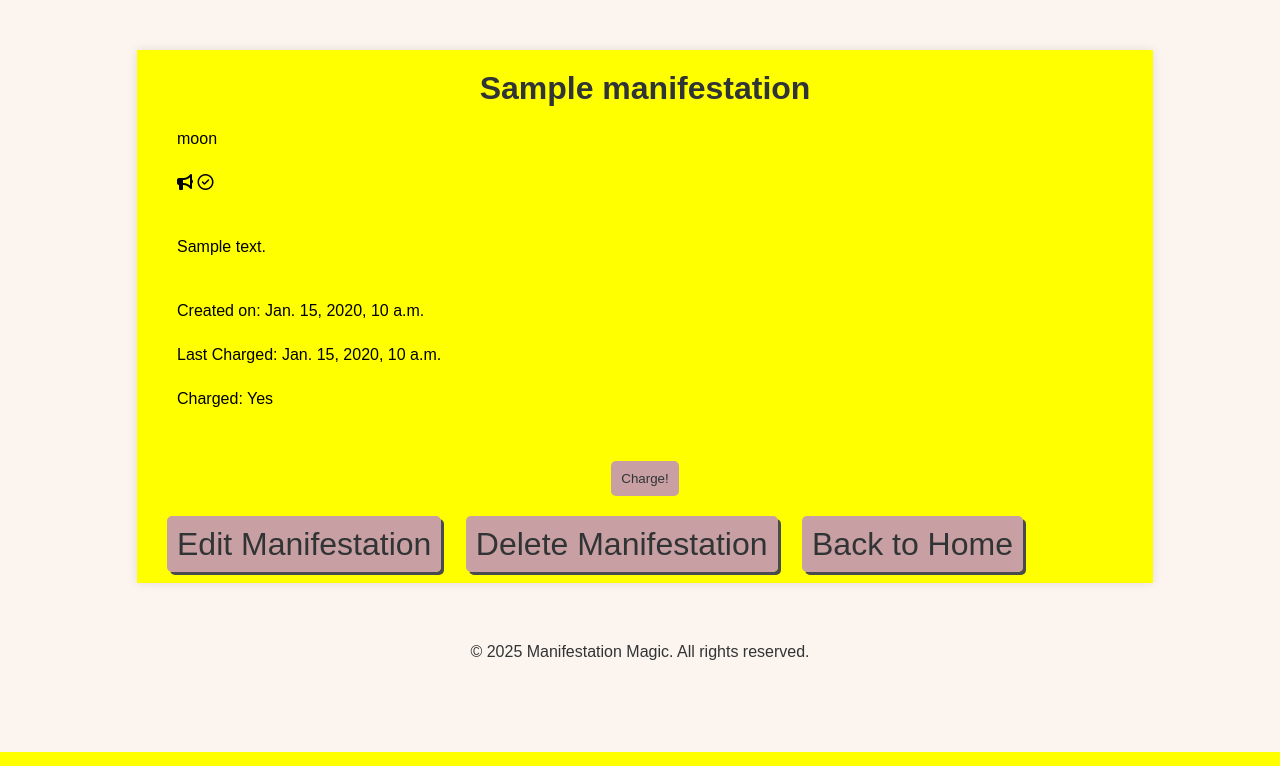
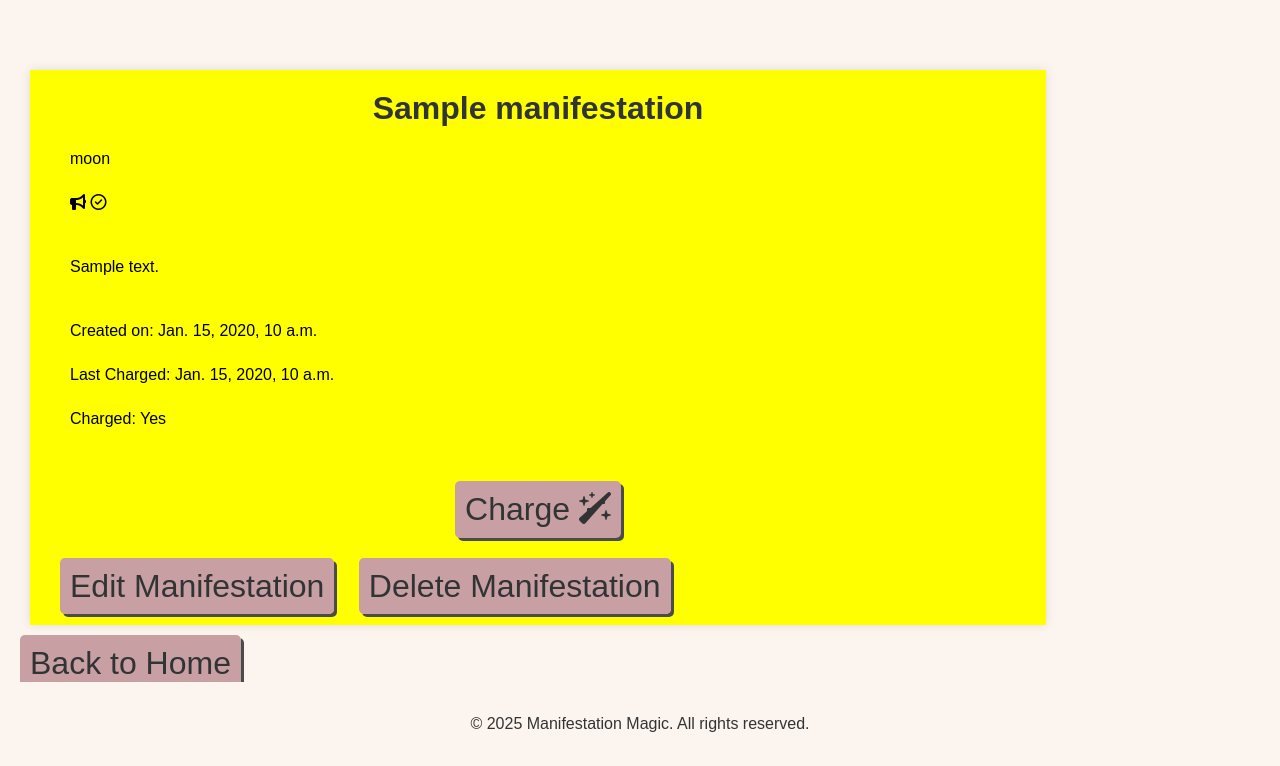
Before and after one commit to Jo-JPEG/manifestation-magic, a Django app: a page that uses manifest/templates/manifest/view_manifestation.html in a window 1280 px wide. Shown: the part 48-814 px from the top of the page. Run offline with Django 4.2, Linux system fonts and the light colour scheme; a user stored in the database is signed in; tables that the repository leaves empty hold one stand-in row (values such as "Sample post"); some libraries are stand-ins or nearby versions.

Commit message:
style charge button

```diff
--- a/manifest/templates/manifest/view_manifestation.html
+++ b/manifest/templates/manifest/view_manifestation.html
@@ -32,7 +32,7 @@
         {% if user == manifestation.owner %}
             <form action="{% url 'charge_manifestation' manifestation.slug %}" method="POST">
                 {% csrf_token %}
-                <button class="charge-button" type="submit">Charge!</button>
+                <button class="charge-button" type="submit">Charge <i class="fa-solid fa-wand-sparkles"></i></button>
             </form>
         {% else %}
             <p>Only the owner can charge this manifestation.</p>
@@ -50,7 +50,7 @@
         <a class="large-button" href="{% url 'edit_manifestation' manifestation.slug %}">Edit Manifestation</a>
         <a class="large-button" href="{% url 'delete_manifestation' manifestation.slug %}">Delete Manifestation</a>
     {% endif %}
+</div>
+    <a class="large-button" href="{% url 'home' %}">Back to Home</a>
 
-    <a class="large-button" href="{% url 'home' %}">Back to Home</a>
-</div>
 {% endblock %}
--- a/static/manifest/css/style.css
+++ b/static/manifest/css/style.css
@@ -126,7 +126,7 @@ a:hover {
 
 .manifestation_container {
     width: 80%;
-    margin: 0 auto;
+    margin: 20px;
     padding: 20px;
     box-shadow: 0 0 10px rgba(0, 0, 0, 0.1);
 }
@@ -200,6 +200,23 @@ a:hover {
 }
 
 .large-button:hover {
+    background-color: var(--outer-space);
+    color: var(--text-color-light);
+}
+
+.charge-button {
+    background-color: var(--rosy-brown);
+    color: var(--text-color-dark);
+    border: none;
+    border-radius: 5px;
+    cursor: pointer;
+    padding: 10px;
+    margin: 10px;
+    font-size: 2rem;
+    box-shadow: 3px 3px var(--outer-space);
+}
+
+.charge-button:hover {
     background-color: var(--outer-space);
     color: var(--text-color-light);
 }
```
Also changed, not shown: README.md.
